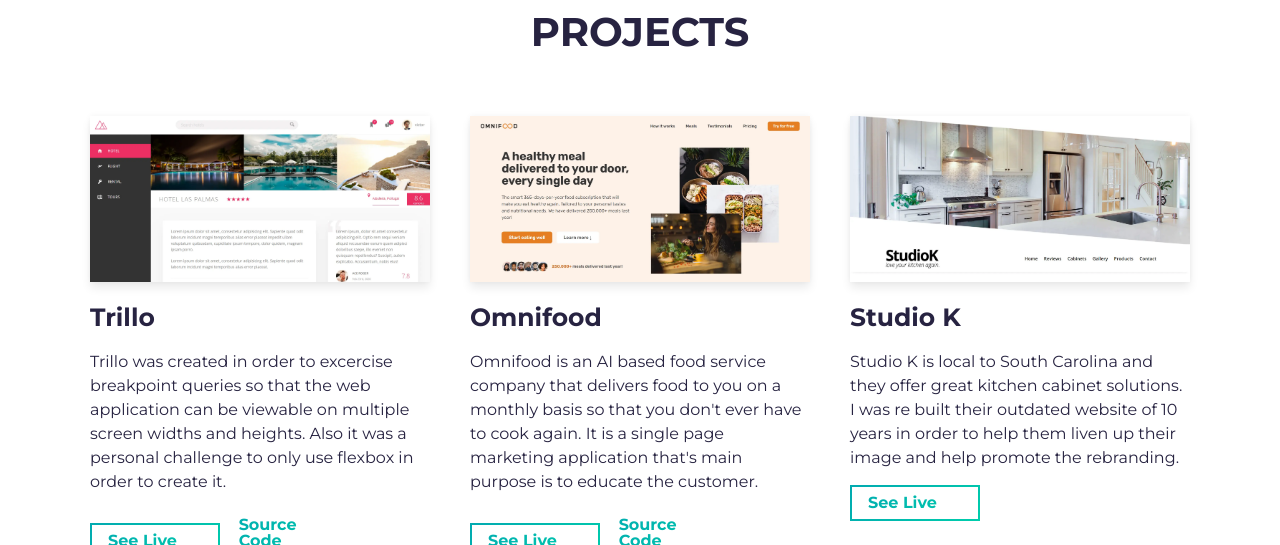
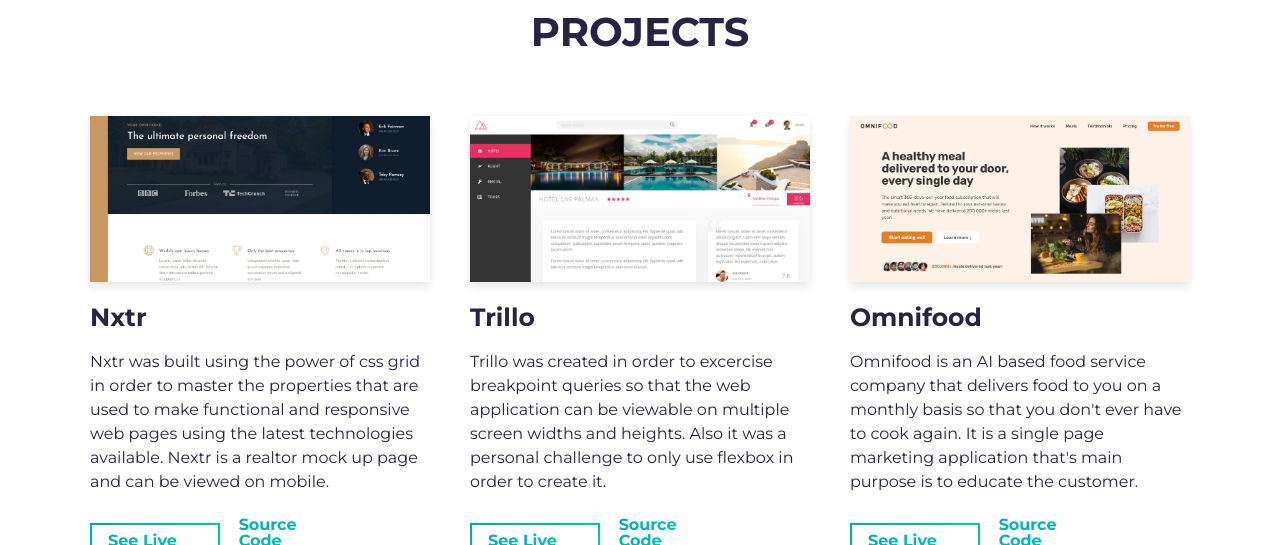
Before and after one commit to skjllnet/portfolio, a website built with Parcel: page src/index.html in a window 1280 px wide. Shown: the part 1712-2257 px from the top of the page. Built offline with nearby package versions, Linux system fonts and the light colour scheme.

Commit message:
nxtr project

```diff
--- a/src/index.html
+++ b/src/index.html
@@ -143,6 +143,68 @@
 
           <!-- Notice: each .row is a set of projects -->
           <div class="row">
+            <!-- ////////////////////// START PROJECT DISPLAY -->
+            <div class="col-lg-4 col-sm-12 card">
+              <!-- ////////////////////// CARD DISPLAY IMAGE -->
+              <div class="col-lg-12 col-sm-12">
+                <div class="project-wrapper__image load-hidden">
+                  <a
+                    rel="noreferrer"
+                    href="https://nxtr-grid.netlify.app/"
+                    target="_blank"
+                  >
+                    <div
+                      data-tilt
+                      data-tilt-max="4"
+                      data-tilt-glare="true"
+                      data-tilt-max-glare="0.5"
+                      class="thumbnail rounded js-tilt"
+                    >
+                      <img
+                        alt="Project Image"
+                        class="img-fluid"
+                        src="assets/nxtr.webp"
+                      />
+                    </div>
+                  </a>
+                </div>
+              </div>
+              <div class="project-wrapper__text load-hidden">
+                <h3 class="project-wrapper__text-title">Nxtr</h3>
+                <div>
+                  <p class="mb-4">
+                    Nxtr was built using the power of css grid in order to master
+                    the properties that are used to make functional and responsive
+                    web pages using the latest technologies available. Nextr is a
+                    realtor mock up page and can be viewed on mobile.
+                  </p>
+                </div>
+                <a
+                  rel="noreferrer"
+                  target="_blank"
+                  class="cta-btn cta-btn--hero"
+                  href="https://nxtr-grid.netlify.app/"
+                >
+                  See Live
+                </a>
+                <a
+                  rel="noreferrer"
+                  target="_blank"
+                  class="cta-btn text-color-main"
+                  href="https://github.com/skjllnet/nxtr"
+                >
+                  Source Code
+                </a>
+              </div>
+              <div class="card__icons">
+                <span><i class="fa-brands fa-html5 fa-4x"></i></span>
+                <span><i class="fa-brands fa-css3-alt fa-4x"></i></span>
+                <span><i class="fa-brands fa-sass fa-4x"></i></span>
+                <span><i class="fa-brands fa-npm fa-4x"></i></span>
+                <span><i class="fa-brands fa-git-alt fa-4x"></i></span>
+              </div>
+            </div>
+
             <!-- ////////////////////// START PROJECT DISPLAY -->
             <div class="col-lg-4 col-sm-12 card">
               <!-- ////////////////////// CARD DISPLAY IMAGE -->
```
Also changed, not shown: src/assets/nxtr.webp (added).
